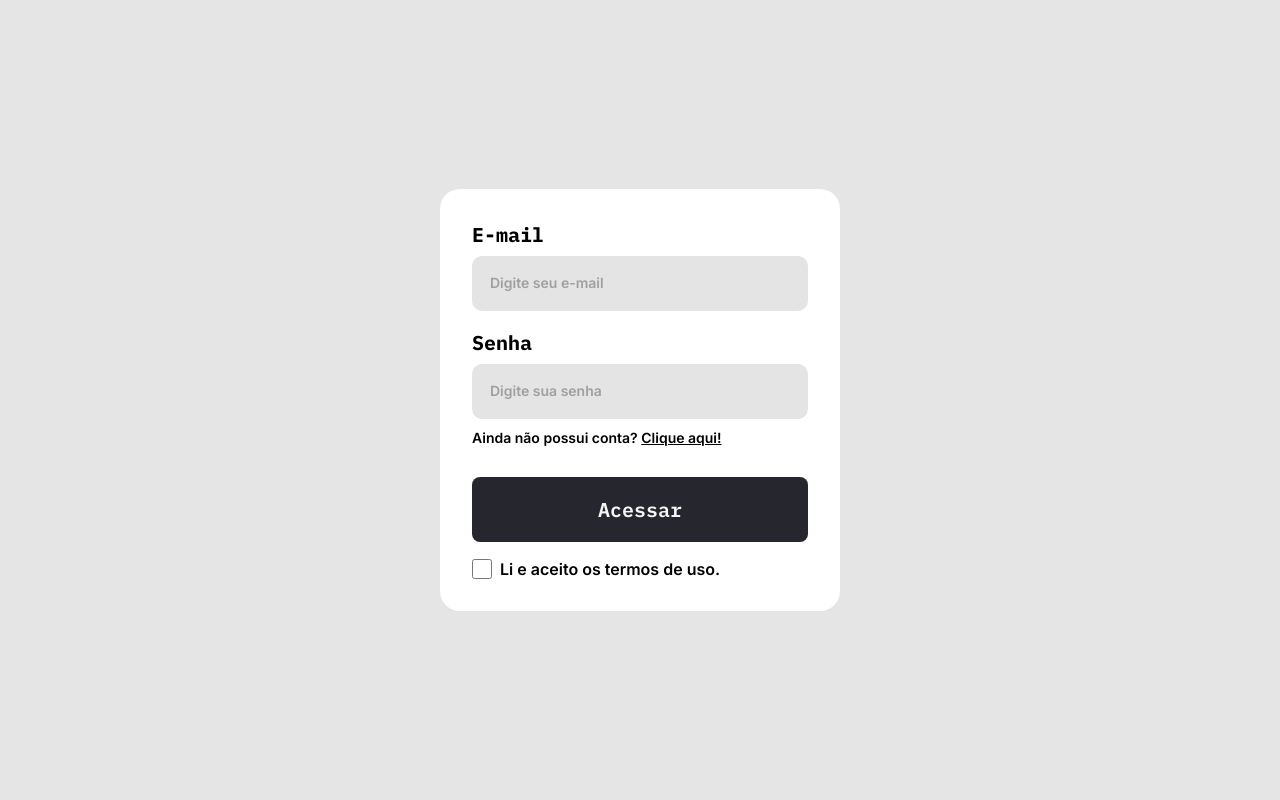
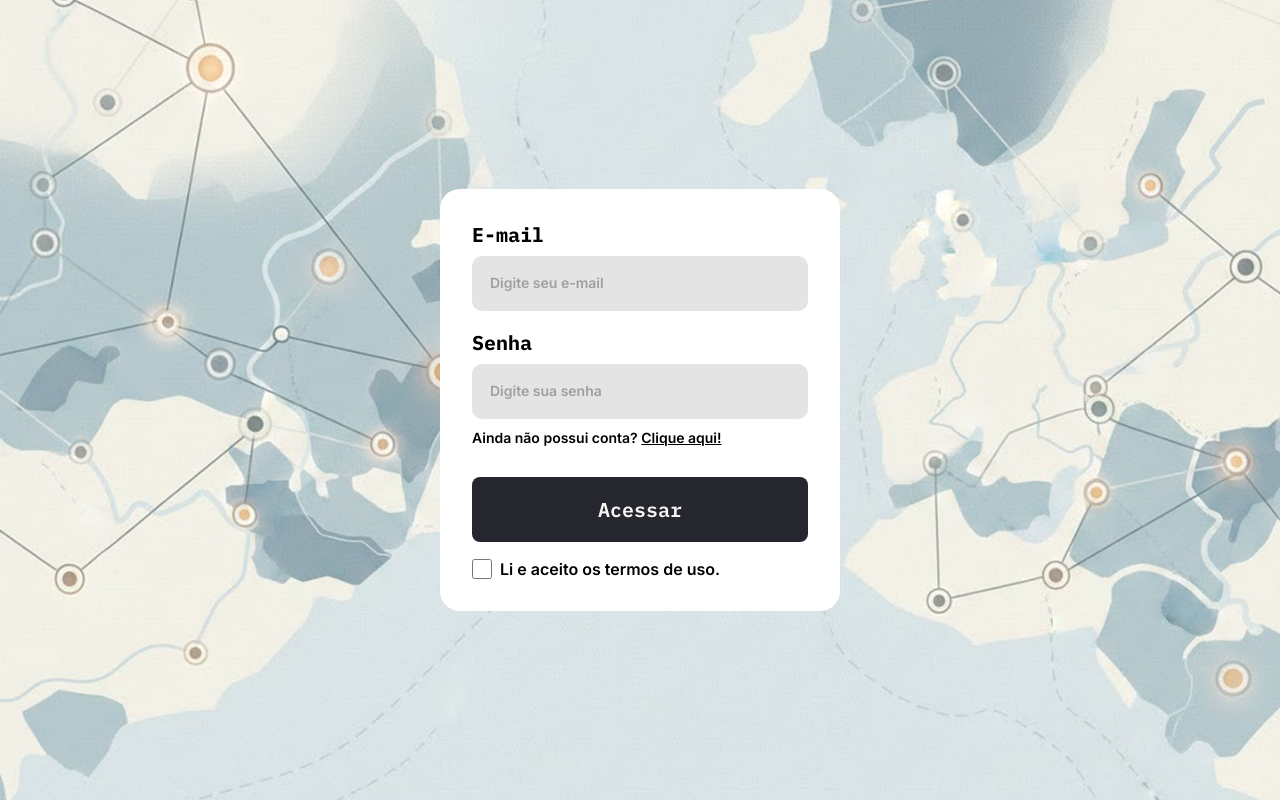
Before and after one commit to wemersonmatheuss/locacao-imovel, a React (Vite) app: page / in a window 1280 px wide. Built offline with nearby package versions, Linux system fonts and the light colour scheme.

Commit message:
feat: add login page components

```diff
--- a/src/pages/Login/index.tsx
+++ b/src/pages/Login/index.tsx
@@ -1,10 +1,13 @@
 import styles from "./styles.module.css"
-
 import { AuthForm } from "../../components/AuthForm"
+import background from "../../assets/image-background.png"
 
 export function Login() {
   return (
-    <div className={styles.container}>
+    <div
+      className={styles.container}
+      style={{ backgroundImage: `url(${background})` }}
+    >
       <AuthForm type="login" />
     </div>
   )
--- a/src/pages/Login/styles.module.css
+++ b/src/pages/Login/styles.module.css
@@ -6,5 +6,7 @@
   justify-content: center;
   align-items: center;
 
-  background-color: #e5e5e5;
+  background-size: cover;
+  background-position: center;
+  background-repeat: no-repeat;
 }
```
